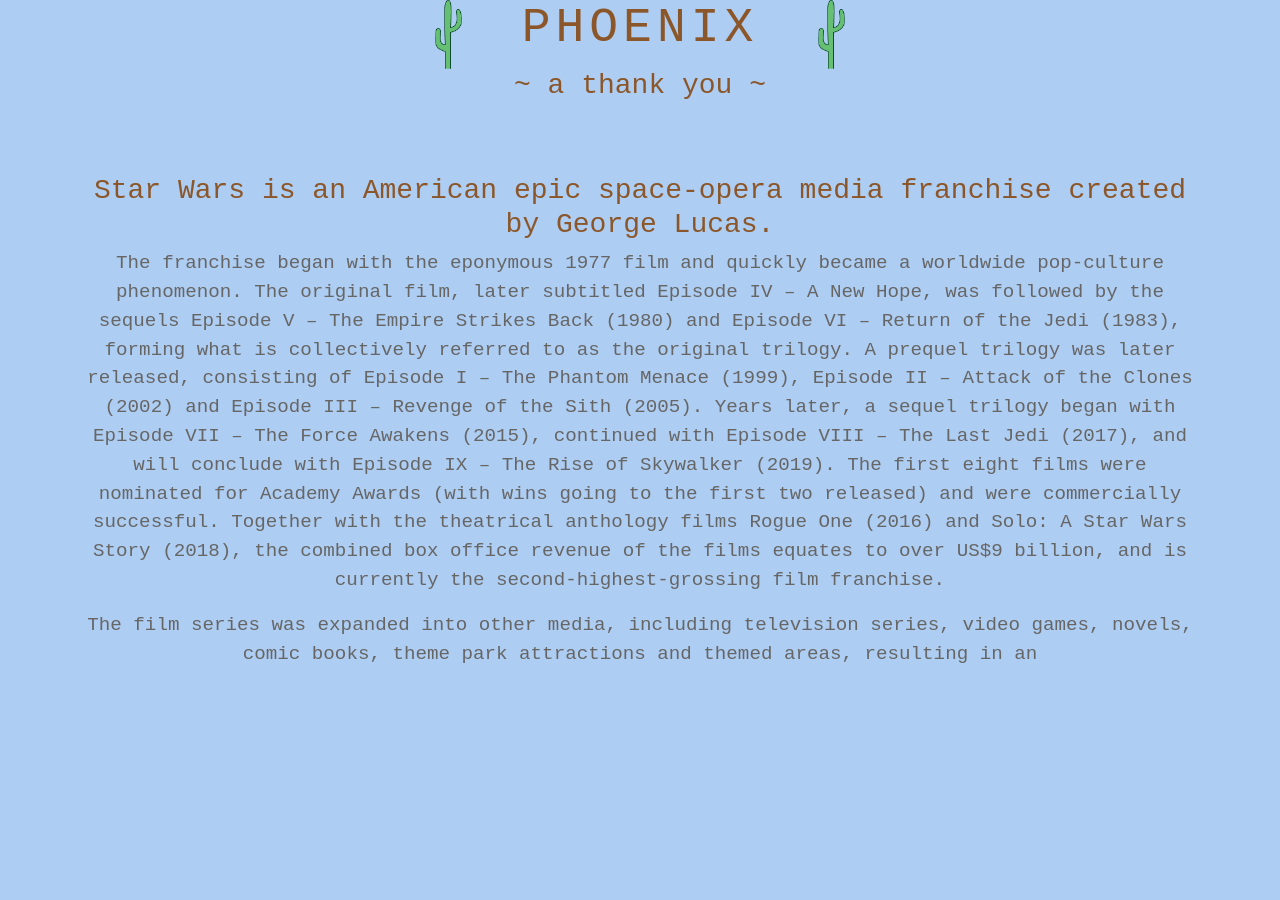
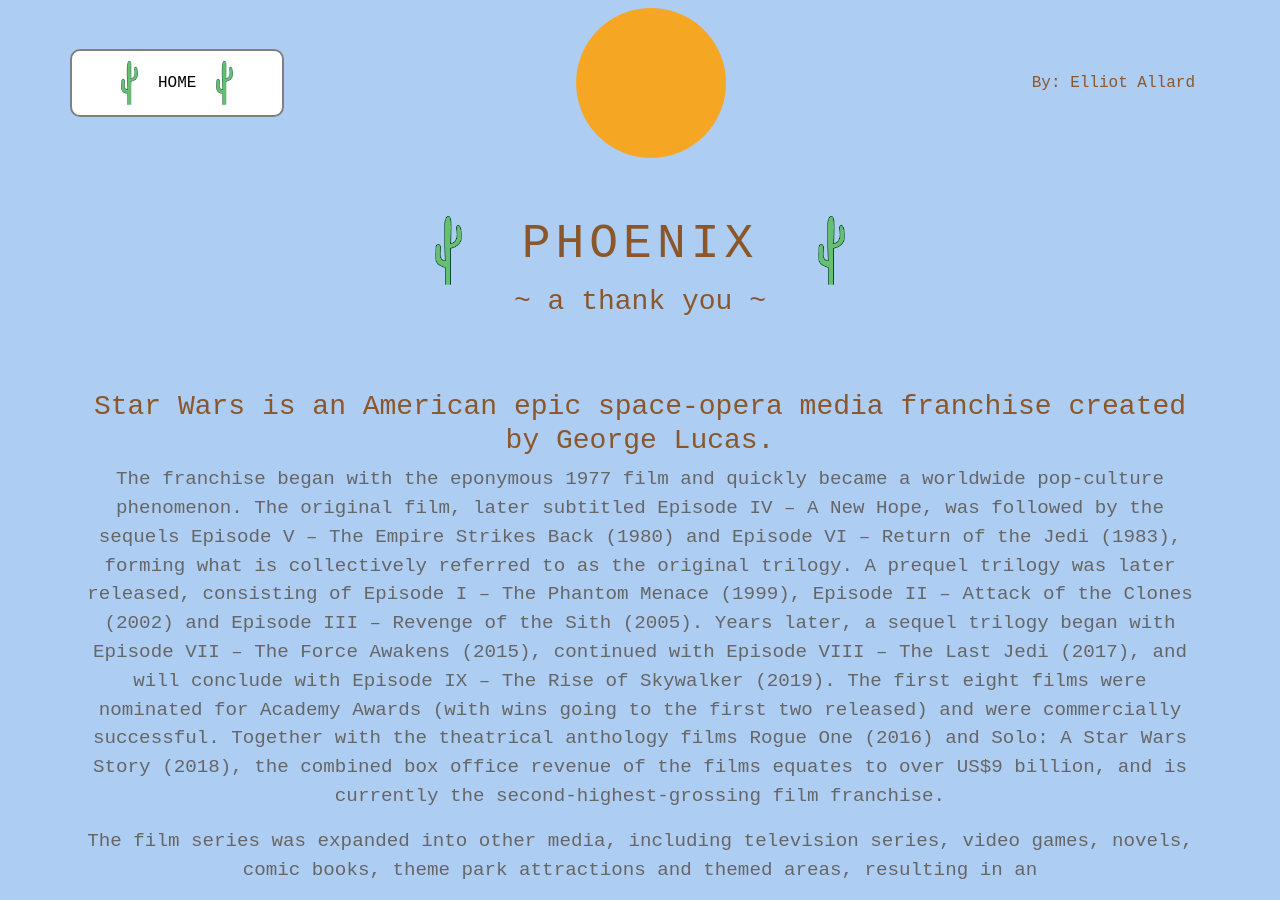
Before and after one commit to elliotallard/phoenix-memoir, a React (Create React App) app: page / in a window 1280 px wide. Before the commit the page ends 800 px from the top, so only its background shows below. Built offline with nearby package versions, Linux system fonts and the light colour scheme.

Commit message:
navbar added, think it's working

```diff
--- a/src/App.js
+++ b/src/App.js
@@ -2,7 +2,7 @@
 import { Switch, Route, Redirect } from "react-router-dom";
 import appRoutes from "./shared/appRoutes";
 
-// import NavBar from "./containers/NavBar/NavBar";
+import NavBar from "./containers/NavBar/NavBar";
 // import Footer from "./containers/Footer/Footer";
 import HomePage from "./containers/HomePage/HomePage";
 // import CharactersPage from "./containers/CharactersPage/CharactersPage";
@@ -12,7 +12,7 @@
 const app = () => {
   return (
     <div className="App">
-      {/* <NavBar >*/}
+      <NavBar />
 
       <div className="MainContent">
         <Switch>
--- a/src/containers/HomePage/HomePage.css
+++ b/src/containers/HomePage/HomePage.css
@@ -3,6 +3,7 @@
 
   width: 100%;
   height: 150px;
+  margin-top: 50px;
 }
 
 .row {
--- /dev/null
+++ b/src/containers/NavBar/NavBar.css
@@ -0,0 +1,24 @@
+
+
+
+.sun img {
+	width: 150px;
+	height: 150px;
+}
+
+#HomeButton img {
+	width: 8%;
+	height: 8%;
+	margin: 10px 20px 10px 20px;
+}
+
+#HomeButton p {
+	margin-top: 20px;
+	color: black;
+}
+
+#HomeButton {
+	border: 2px solid grey;
+	border-radius: 10px;
+	background-color: white;
+}
--- /dev/null
+++ b/src/containers/NavBar/NavBar.js
@@ -0,0 +1,50 @@
+import React from "react";
+import { NavLink } from "react-router-dom";
+import appRoutes from "../../shared/appRoutes";
+import Cactus from "../../assets/cactus.png";
+import Sun from "../../assets/sun.png"
+import "./NavBar.css";
+
+const NavBar = () => {
+  return (
+    <div>
+      <nav className="navbar navbar-expand-lg ">
+        <div className="container">
+          <NavLink className="row" id="HomeButton" to={appRoutes.home}>
+              <img src={Cactus} alt="cactus" />
+              <p>HOME</p>
+              <img src={Cactus} alt="cactus" />
+          </NavLink>
+          <button
+            className="navbar-toggler"
+            type="button"
+            data-toggle="collapse"
+            data-target="#navbarSupportedContent"
+            aria-controls="navbarSupportedContent"
+            aria-expanded="false"
+            aria-label="Toggle navigation"
+          >
+            <span className="navbar-toggler-icon"></span>
+          </button>
+
+          <div className="collapse navbar-collapse" id="navbarSupportedContent">
+
+            <ul className="navbar-nav ml-auto">
+              <li className="nav-item sun">
+                <img src={Sun} alt="sun" />
+              </li>
+            </ul>
+
+            <ul className="navbar-nav ml-auto">
+              <li className="nav-item">
+                By: Elliot Allard
+              </li>
+            </ul>
+          </div>
+        </div>
+      </nav>
+    </div>
+  );
+};
+
+export default NavBar;
```
Also changed, not shown: src/assets/sun.png (added).
